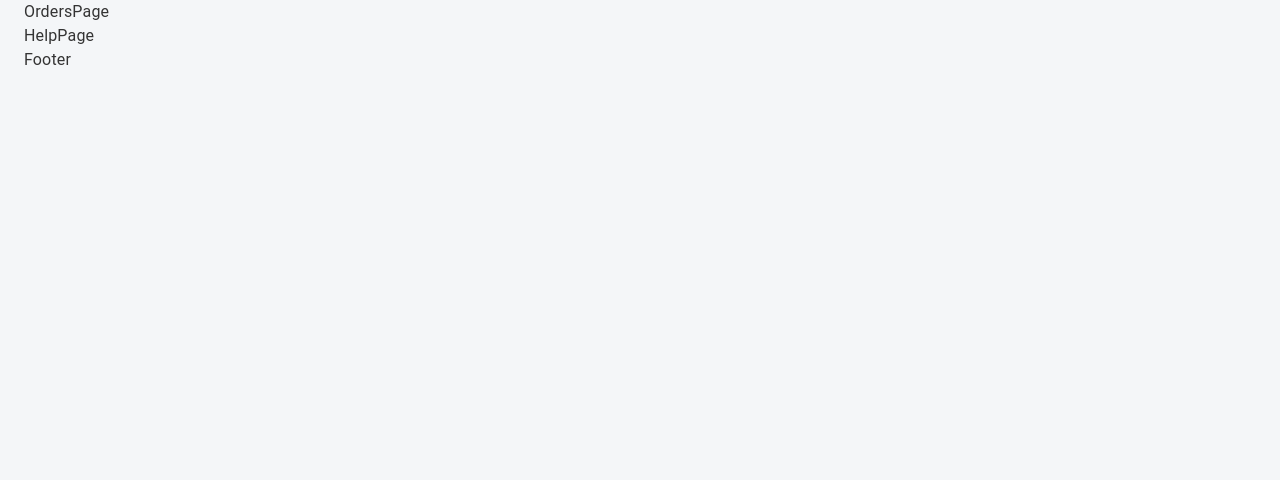
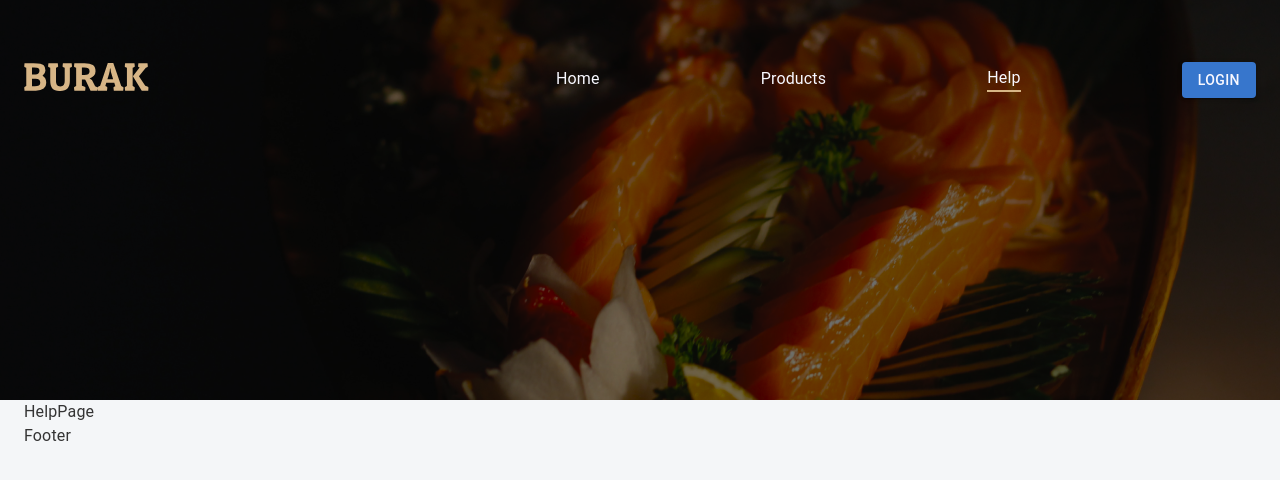
Before and after one commit to rakhimboev/burak-react, a React (Create React App) app: page /help in a window 1280 px wide. Shown: the top 480 px of the page. Built offline with nearby package versions, Linux system fonts and the light colour scheme.

Commit message:
feat: publish otherNavbar header component

```diff
--- a/src/app/App.tsx
+++ b/src/app/App.tsx
@@ -6,17 +6,18 @@ import { UserPage } from "./screens/userPage";
 import { HomePage } from "./screens/homePage";
 import { HomeNavbar } from "./components/headers/HomeNavbar";
 import { Footer } from "./components/footer";
+import { HelpPage } from "./screens/helpPage";
 import "../css/navbar.css";
 import "../css/app.css";
-import { HelpPage } from "./screens/helpPage";
+import { OtherNavbar } from "./components/headers/OtherNavbar";
 function App() {
   const location = useLocation();
   return (
     <>
-      {location.pathname === "/" ? <HomeNavbar /> : <OrdersPage />}
+      {location.pathname === "/" ? <HomeNavbar /> : <OtherNavbar />}
       <Switch>
         <Route path="/products">
-          <ProductsPage />{" "}
+          <ProductsPage />
         </Route>
         <Route path="/orders">
           <OrdersPage />
--- a/src/app/components/headers/HomeNavbar.tsx
+++ b/src/app/components/headers/HomeNavbar.tsx
@@ -2,7 +2,7 @@ import { Box, Button, Container, Stack } from "@mui/material";
 import { NavLink } from "react-router-dom";
 
 export const HomeNavbar = () => {
-  let authMember = null;
+  const authMember = null;
   return (
     <div className="home-navbar">
       <Container className="navbar-container ">
--- a/src/app/components/headers/otherNavbar.tsx
+++ b/src/app/components/headers/otherNavbar.tsx
@@ -1,5 +1,64 @@
-import { Container } from "@mui/material";
+import { Box, Button, Container, Stack } from "@mui/material";
+import { NavLink } from "react-router-dom";
 
 export const OtherNavbar = () => {
-  return <Container>OtherNavbar</Container>;
+  const authMember = null;
+  return (
+    <div className="other-navbar">
+      <Container className="navbar-container ">
+        <Stack className="menu">
+          <Box>
+            <NavLink to={"/"}>
+              <img src="/icons/burak.svg" className="brand-logo" alt="" />
+            </NavLink>
+          </Box>
+          <Stack className="links">
+            <Box className={"hover-line"}>
+              <NavLink to={"/"}>Home</NavLink>
+            </Box>
+            <Box className={"hover-line"}>
+              <NavLink to={"/products"} activeClassName="underline">
+                Products
+              </NavLink>
+            </Box>
+            {authMember ? (
+              <Box className={"hover-line"}>
+                <NavLink to={"/orders"} activeClassName="underline">
+                  Orders
+                </NavLink>
+              </Box>
+            ) : null}
+            {authMember ? (
+              <Box className={"hover-line"}>
+                <NavLink to={"/member-page"} activeClassName="underline">
+                  My Page
+                </NavLink>
+              </Box>
+            ) : null}
+            <Box className={"hover-line"}>
+              <NavLink to={"/help"} activeClassName="underline">
+                Help
+              </NavLink>
+            </Box>
+            {/* basket */}
+
+            {!authMember ? (
+              <Box>
+                <Button variant="contained" className="login-button">
+                  Login
+                </Button>
+              </Box>
+            ) : (
+              <img
+                src="/icons/default-user.svg"
+                className="user-avatar"
+                alt=""
+                aria-haspopup={"true"}
+              />
+            )}
+          </Stack>
+        </Stack>
+      </Container>
+    </div>
+  );
 };
--- a/src/css/navbar.css
+++ b/src/css/navbar.css
@@ -154,8 +154,83 @@
 .home-navbar .navbar-container .logo-frame .logo-img {
   width: 100%;
   height: 100%;
-    background:url('/public/img/logo.webp');
+  background: url("/public/img/logo.webp");
   background-size: cover;
   background-repeat: no-repeat;
   filter: invert(15%);
 }
+
+.other-navbar {
+  width: 100%;
+  height: 400px;
+  display: flex;
+  background: url("/public/img/banner.webp");
+  background-size: cover;
+}
+
+.other-navbar .navbar-container {
+  margin-top: 55px;
+}
+
+.other-navbar .navbar-container .menu {
+  height: 50px;
+  display: flex;
+  flex-direction: row;
+  justify-content: space-between;
+  align-items: center;
+}
+
+.other-navbar .navbar-container .menu .brand-logo {
+  height: 30px;
+  width: 125px;
+}
+
+.other-navbar .navbar-container .menu .links {
+  min-width: 700px;
+  display: flex;
+  flex-direction: row;
+  justify-content: space-between;
+  align-items: center;
+}
+
+.other-navbar .navbar-container .menu .links .login-button {
+  background: #3776cc;
+  color: #f8f8ff;
+}
+
+.other-navbar .navbar-container .menu .user-avatar {
+  width: 50px;
+  height: 50px;
+  border-radius: 24px;
+}
+
+.other-navbar a {
+  text-decoration: none;
+}
+
+.other-navbar .hover-line a {
+  color: #f8f8ff;
+  z-index: 100;
+}
+
+.other-navbar .underline {
+  display: block;
+  content: "";
+  border-bottom: solid 2px #d7b686;
+}
+
+.other-navbar .hover-line:after {
+  display: block;
+  content: "";
+  border-bottom: solid 2px #d7b686;
+  transform: scaleX(0);
+  transition: transform 250ms ease-in-out;
+}
+
+.other-navbar .hover-line:hover:after {
+  transform: scaleX(1);
+}
+
+.other-navbar div.hover-line:after {
+  transform-origin: 0% 50%;
+}
```
Lines whose indentation alone changed are shown as unchanged.
